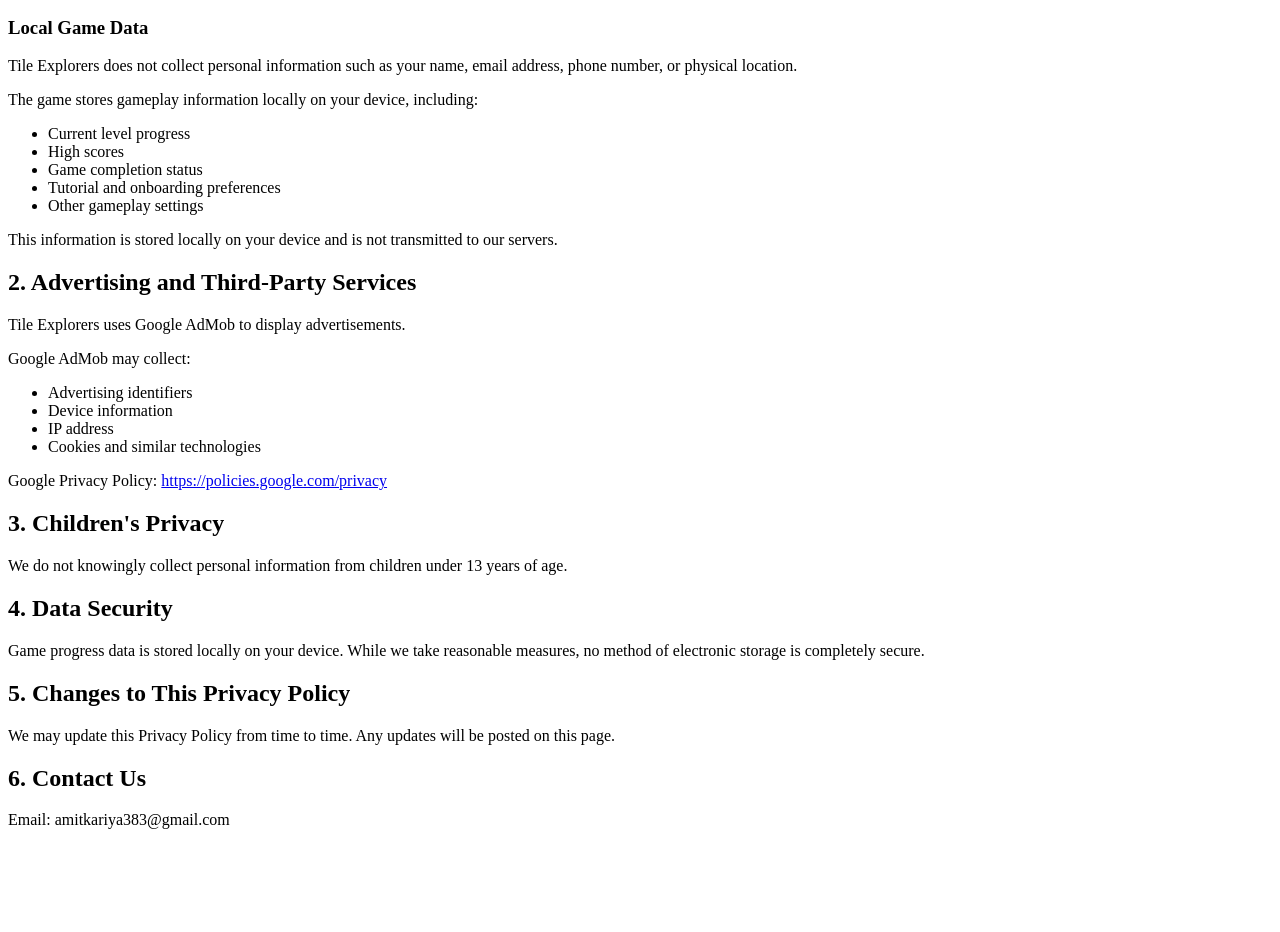
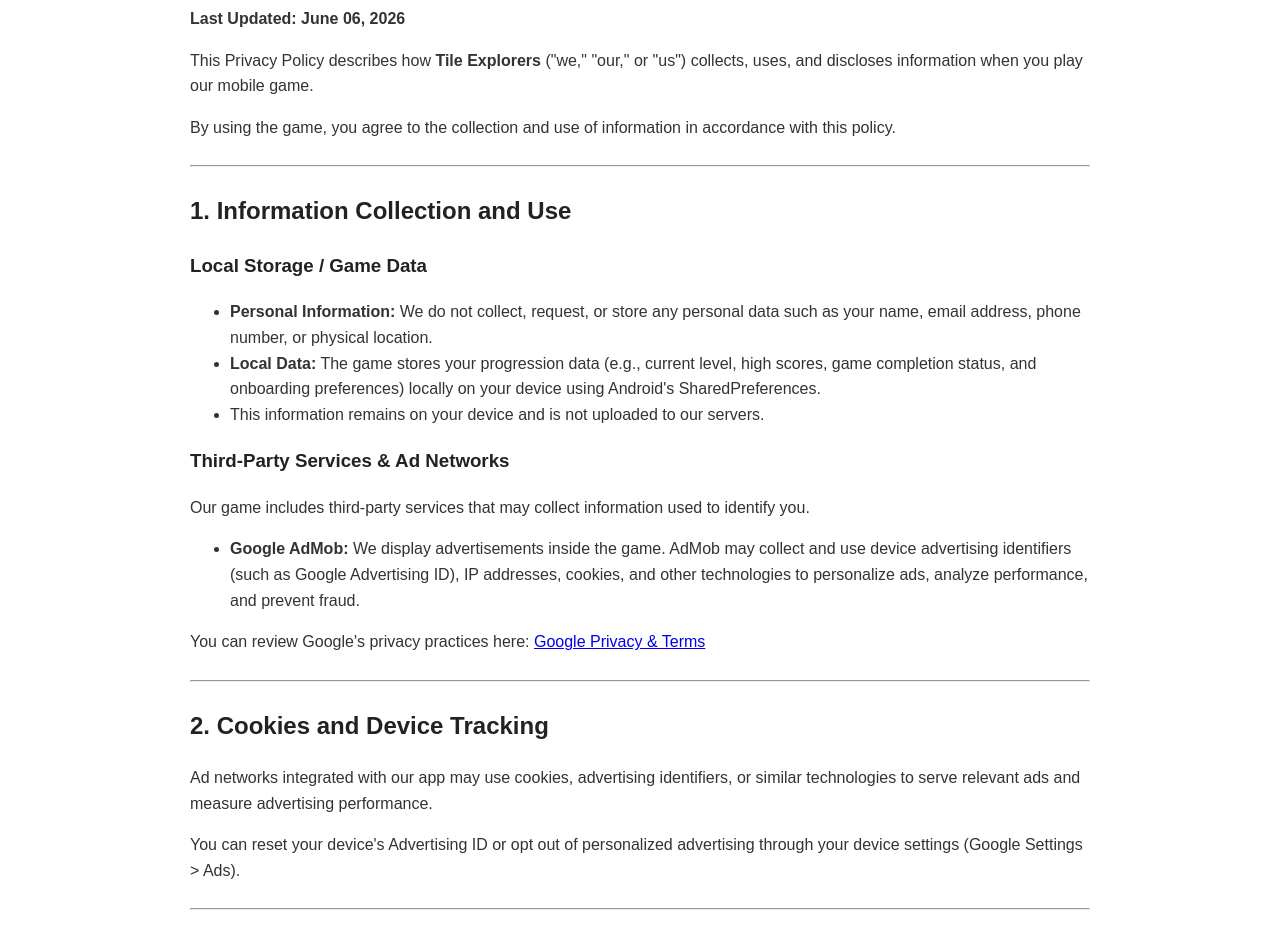
Before and after one commit to amitkariya383/tile-explorers-privacy-policy, a plain HTML site: page index.html in a window 1280 px wide. Shown: the part 148-1080 px from the top of the page. Before the commit the page ends 993 px from the top, so only its background shows below. Drawn offline with Linux system fonts and the light colour scheme.

Commit message:
index.html

```diff
--- a/index.html
+++ b/index.html
@@ -3,62 +3,142 @@
 <head>
 <meta charset="UTF-8">
 <meta name="viewport" content="width=device-width, initial-scale=1.0">
-    <title>Tile Explorers Privacy Policy</title>
+<title>Privacy Policy - Tile Explorers</title>
+<style>
+body {
+    font-family: Arial, sans-serif;
+    max-width: 900px;
+    margin: 40px auto;
+    padding: 20px;
+    line-height: 1.6;
+    color: #333;
+}
+h1, h2, h3 {
+    color: #222;
+}
+hr {
+    margin: 25px 0;
+}
+</style>
 </head>
 <body>
+
 <h1>Privacy Policy for Tile Explorers</h1>
 
-    <p><strong>Last Updated:</strong> June 06, 2026</p>
+<p><strong>Last Updated: June 06, 2026</strong></p>
 
-    <h2>1. Information We Collect</h2>
+<p>
+This Privacy Policy describes how <strong>Tile Explorers</strong> ("we," "our," or "us")
+collects, uses, and discloses information when you play our mobile game.
+</p>
 
-    <h3>Local Game Data</h3>
-    <p>Tile Explorers does not collect personal information such as your name, email address, phone number, or physical location.</p>
+<p>
+By using the game, you agree to the collection and use of information in accordance with this policy.
+</p>
 
-    <p>The game stores gameplay information locally on your device, including:</p>
+<hr>
+
+<h2>1. Information Collection and Use</h2>
+
+<h3>Local Storage / Game Data</h3>
+
 <ul>
-        <li>Current level progress</li>
-        <li>High scores</li>
-        <li>Game completion status</li>
-        <li>Tutorial and onboarding preferences</li>
-        <li>Other gameplay settings</li>
+<li><strong>Personal Information:</strong> We do not collect, request, or store any personal data such as your name, email address, phone number, or physical location.</li>
+
+<li><strong>Local Data:</strong> The game stores your progression data (e.g., current level, high scores, game completion status, and onboarding preferences) locally on your device using Android's SharedPreferences.</li>
+
+<li>This information remains on your device and is not uploaded to our servers.</li>
 </ul>
 
-    <p>This information is stored locally on your device and is not transmitted to our servers.</p>
+<h3>Third-Party Services &amp; Ad Networks</h3>
 
-    <h2>2. Advertising and Third-Party Services</h2>
+<p>
+Our game includes third-party services that may collect information used to identify you.
+</p>
 
-    <p>Tile Explorers uses Google AdMob to display advertisements.</p>
-
-    <p>Google AdMob may collect:</p>
 <ul>
-        <li>Advertising identifiers</li>
-        <li>Device information</li>
-        <li>IP address</li>
-        <li>Cookies and similar technologies</li>
+<li>
+<strong>Google AdMob:</strong> We display advertisements inside the game.
+AdMob may collect and use device advertising identifiers (such as Google Advertising ID),
+IP addresses, cookies, and other technologies to personalize ads,
+analyze performance, and prevent fraud.
+</li>
 </ul>
 
-    <p>Google Privacy Policy:
-        <a href="https://policies.google.com/privacy">
-            https://policies.google.com/privacy
+<p>
+You can review Google's privacy practices here:
+<a href="https://policies.google.com/privacy" target="_blank">
+Google Privacy &amp; Terms
 </a>
 </p>
 
+<hr>
+
+<h2>2. Cookies and Device Tracking</h2>
+
+<p>
+Ad networks integrated with our app may use cookies, advertising identifiers,
+or similar technologies to serve relevant ads and measure advertising performance.
+</p>
+
+<p>
+You can reset your device's Advertising ID or opt out of personalized advertising
+through your device settings (Google Settings &gt; Ads).
+</p>
+
+<hr>
+
 <h2>3. Children's Privacy</h2>
 
-    <p>We do not knowingly collect personal information from children under 13 years of age.</p>
+<p>
+Tile Explorers is family-friendly and designed for players of all ages.
+</p>
 
-    <h2>4. Data Security</h2>
+<ul>
+<li>We do not knowingly collect personally identifiable information from children under 13 years of age.</li>
 
-    <p>Game progress data is stored locally on your device. While we take reasonable measures, no method of electronic storage is completely secure.</p>
+<li>If you are a parent or guardian and believe that your child has provided us with personal information, please contact us so that we can take appropriate action.</li>
+</ul>
+
+<hr>
+
+<h2>4. Security of Data</h2>
+
+<p>
+We value your trust. Since we do not collect personal information online,
+your game progress data remains stored locally on your device.
+</p>
+
+<p>
+However, please remember that no method of transmission over the Internet,
+or method of electronic storage, is 100% secure and we cannot guarantee absolute security.
+</p>
+
+<hr>
 
 <h2>5. Changes to This Privacy Policy</h2>
 
-    <p>We may update this Privacy Policy from time to time. Any updates will be posted on this page.</p>
+<p>
+We may update this Privacy Policy from time to time.
+Any changes will be posted on this page and the "Last Updated" date will be revised accordingly.
+</p>
+
+<p>
+You are advised to review this Privacy Policy periodically for any changes.
+</p>
+
+<hr>
 
 <h2>6. Contact Us</h2>
 
-    <p>Email: amitkariya383@gmail.com</p>
+<p>
+If you have any questions or suggestions regarding this Privacy Policy,
+please do not hesitate to contact us.
+</p>
+
+<p>
+<strong>Developer Email:</strong> your-email@example.com
+</p>
 
 </body>
 </html>
```
Lines whose indentation alone changed are shown as unchanged.
